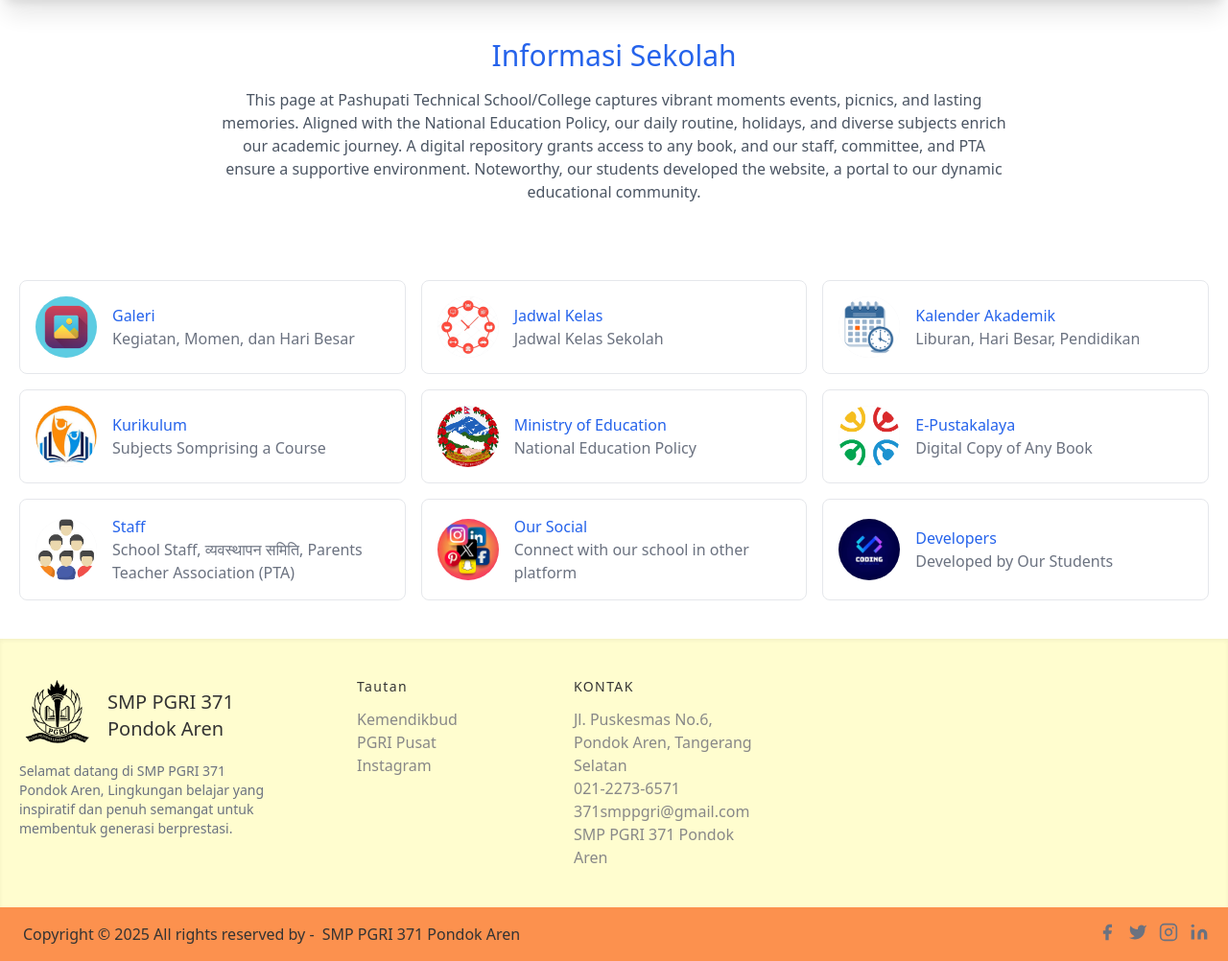
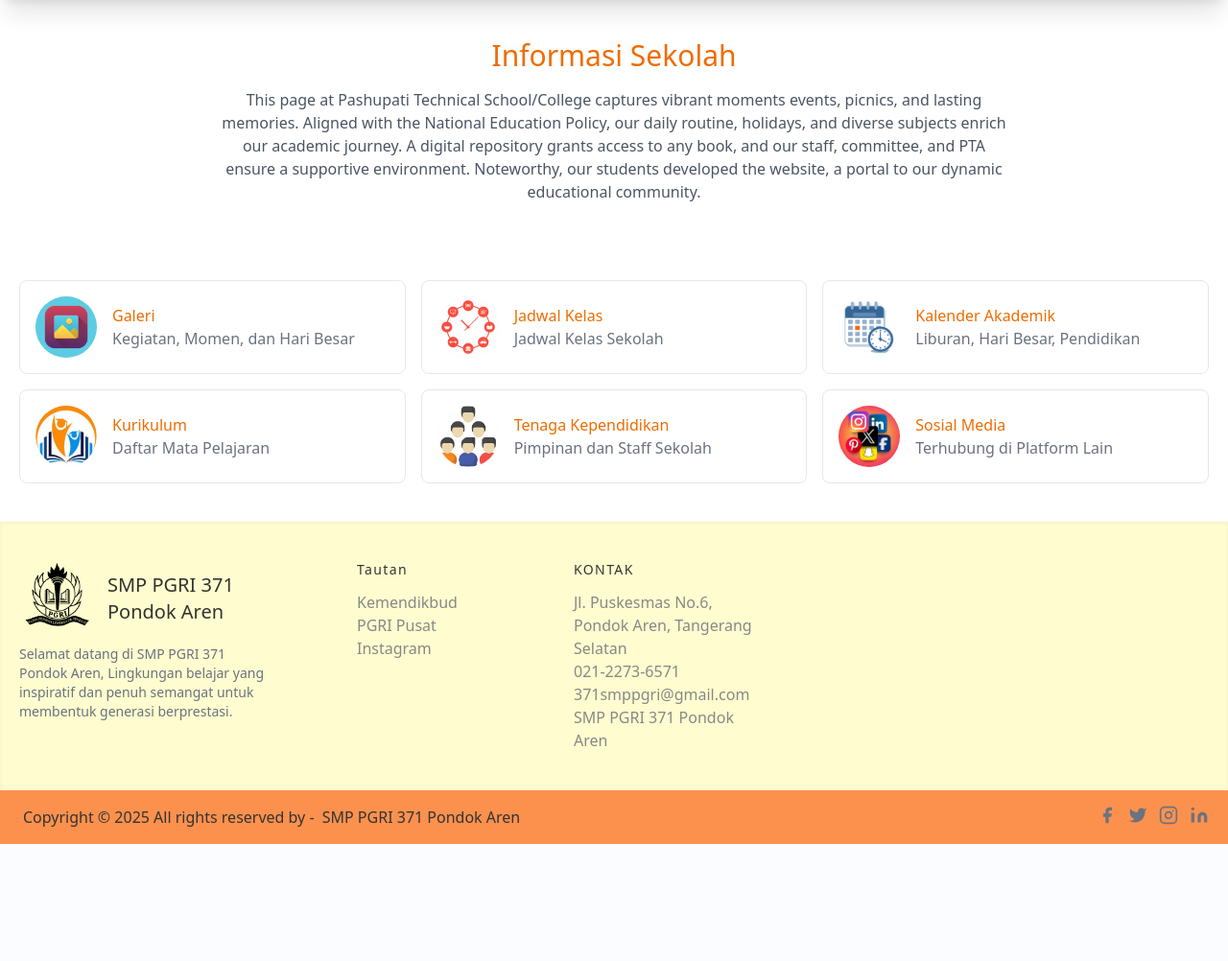
Before and after one commit to Eleutheria-Sapta-Timira-Celeste/Tugas-Akhir, a PHP site: page /extras.php in a window 1280 px wide. Shown: the part 120-1122 px from the top of the page at 96% size. After the commit the page ends 1000 px from the top, so only its background shows below. Run offline with PHP 8.4, Linux system fonts and the light colour scheme; the visitor is signed in with stand-in values (Sample User, id 1); data comes from the database, SQL or seed files in the repository; some libraries are stand-ins or nearby versions.

Commit message:
update extras

```diff
--- a/extras.php
+++ b/extras.php
@@ -48,7 +48,8 @@ try {
         <section class="text-gray-600 body-font">
             <div class="container px-5 py-10 mx-auto">
                 <div class="flex flex-col text-center w-full mb-20">
-                    <h1 class="sm:text-3xl text-2xl font-medium title-font mb-4 text-blue-600">Informasi Sekolah</h1>
+                    <h1 class="sm:text-3xl text-2xl font-medium title-font mb-4" style="color: #ef6c00;">
+Informasi Sekolah</h1>
                     <p class="text-sm md:text-base lg:w-2/3 mx-auto leading-relaxed text-base"><?php echo $row['one'];?>
                     </p>
                 </div>
@@ -59,7 +60,7 @@ try {
                                 class="w-16 h-16 bg-gray-100 object-cover object-center flex-shrink-0 rounded-full mr-4"
                                 src="assects/images/extras_avatar/gallery.jpg">
                             <div class="flex-grow">
-                                <h2 class="text-blue-600 title-font font-medium">Galeri</h2>
+                               <h2 class="title-font font-medium" style="color: #ef6c00;">Galeri</h2>
                                 <p class="text-sm md:text-base text-gray-500">Kegiatan, Momen, dan Hari Besar</p>
                             </div>
                         </div>
@@ -70,7 +71,7 @@ try {
                                 class="w-16 h-16 bg-gray-100 object-cover object-center flex-shrink-0 rounded-full mr-4"
                                 src="assects/images/extras_avatar/class_routine.jpg">
                             <div class="flex-grow">
-                                <h2 class="text-blue-600 title-font font-medium">Jadwal Kelas</h2>
+                                <h2 class="title-font font-medium" style="color: #ef6c00;">Jadwal Kelas</h2>
                                 <p class="text-sm md:text-base text-gray-500">Jadwal Kelas Sekolah</p>
                             </div>
                         </div>
@@ -81,7 +82,7 @@ try {
                                 class="w-16 h-16 bg-gray-100 object-cover object-center flex-shrink-0 rounded-full mr-4"
                                 src="assects/images/extras_avatar/calender.png">
                             <div class="flex-grow">
-                                <h2 class="text-blue-600 title-font font-medium">Kalender Akademik</h2>
+                         <h2 class="title-font font-medium" style="color: #ef6c00;">Kalender Akademik</h2></h2>
                                 <p class="text-sm md:text-base text-gray-500">Liburan, Hari Besar, Pendidikan</p>
                             </div>
                         </div>
@@ -92,42 +93,22 @@ try {
                                 class="w-16 h-16 bg-gray-100 object-cover object-center flex-shrink-0 rounded-full mr-4"
                                 src="assects/images/extras_avatar/cirriculam.jfif">
                             <div class="flex-grow">
-                                <h2 class="text-blue-600 title-font font-medium">Kurikulum</h2>
-                                <p class="text-sm md:text-base text-gray-500">Subjects Somprising a Course</p>
+                                    <h2 class="title-font font-medium" style="color: #ef6c00;">Kurikulum</h2></h2>
+                                <p class="text-sm md:text-base text-gray-500">Daftar Mata Pelajaran</p>
                             </div>
                         </div>
                     </div>
-                    <div class="p-2 lg:w-1/3 md:w-1/2 w-full" onclick="ministryofEducation()">
-                        <div class="h-full flex items-center border-gray-200 border p-4 rounded-lg hover:bg-blue-100">
-                            <img alt="team"
-                                class="w-16 h-16 bg-gray-100 object-cover object-center flex-shrink-0 rounded-full mr-4"
-                                src="assects/images/extras_avatar/ministryofEducation.png">
-                            <div class="flex-grow">
-                                <h2 class="text-blue-600 title-font font-medium">Ministry of Education</h2>
-                                <p class="text-sm md:text-base text-gray-500">National Education Policy</p>
-                            </div>
-                        </div>
-                    </div>
-                    <div class="p-2 lg:w-1/3 md:w-1/2 w-full" onclick="ePustakalaya()">
-                        <div class="h-full flex items-center border-gray-200 border p-4 rounded-lg hover:bg-blue-100">
-                            <img alt="team"
-                                class="w-16 h-16 bg-gray-100 object-cover object-center flex-shrink-0 rounded-full mr-4"
-                                src="assects/images/extras_avatar/epustakalaya.png">
-                            <div class="flex-grow">
-                                <h2 class="text-blue-600 title-font font-medium">E-Pustakalaya</h2>
-                                <p class="text-sm md:text-base text-gray-500">Digital Copy of Any Book</p>
-                            </div>
-                        </div>
-                    </div>
+
+
                     <div class="p-2 lg:w-1/3 md:w-1/2 w-full" onclick="staffs()">
                         <div class="h-full flex items-center border-gray-200 border p-4 rounded-lg hover:bg-blue-100">
                             <img alt="team"
                                 class="w-16 h-16 bg-gray-100 object-cover object-center flex-shrink-0 rounded-full mr-4"
                                 src="assects/images/extras_avatar/staffs.png">
                             <div class="flex-grow">
-                                <h2 class="text-blue-600 title-font font-medium">Staff</h2>
-                                <p class="text-sm md:text-base text-gray-500">School Staff, व्यवस्थापन समिति, Parents
-                                    Teacher Association (PTA)</p>
+                                <h2 class="title-font font-medium" style="color: #ef6c00;">Tenaga Kependidikan</h2></h2>
+                                <p class="text-sm md:text-base text-gray-500">Pimpinan dan Staff Sekolah
+                                   </p>
                             </div>
                         </div>
                     </div>
@@ -138,22 +119,13 @@ try {
                                 class="w-16 h-16 bg-gray-100 object-cover object-center flex-shrink-0 rounded-full mr-4"
                                 src="assects/images/extras_avatar/social_icon.webp">
                             <div class="flex-grow">
-                                <h2 class="text-blue-600 title-font font-medium">Our Social</h2>
-                                <p class="text-sm md:text-base text-gray-500">Connect with our school in other platform</p>
+                        <h2 class="title-font font-medium" style="color: #ef6c00;">Sosial Media</h2></h2>
+                                <p class="text-sm md:text-base text-gray-500">Terhubung di Platform Lain</p>
                             </div>
                         </div>
                     </div>
-                    <div class="p-2 lg:w-1/3 md:w-1/2 w-full" onclick="developers()">
-                        <div class="h-full flex items-center border-gray-200 border p-4 rounded-lg hover:bg-blue-100">
-                            <img alt="team"
-                                class="w-16 h-16 bg-gray-100 object-cover object-center flex-shrink-0 rounded-full mr-4"
-                                src="assects/images/extras_avatar/developers.avif">
-                            <div class="flex-grow">
-                                <h2 class="text-blue-600 title-font font-medium">Developers</h2>
-                                <p class="text-sm md:text-base text-gray-500">Developed by Our Students</p>
-                            </div>
-                        </div>
-                    </div>
+
+
                 </div>
             </div>
             <!-- Main modal -->
```
Also changed, not shown: assects/images/extras_avatar/tut wuri.png (added).
